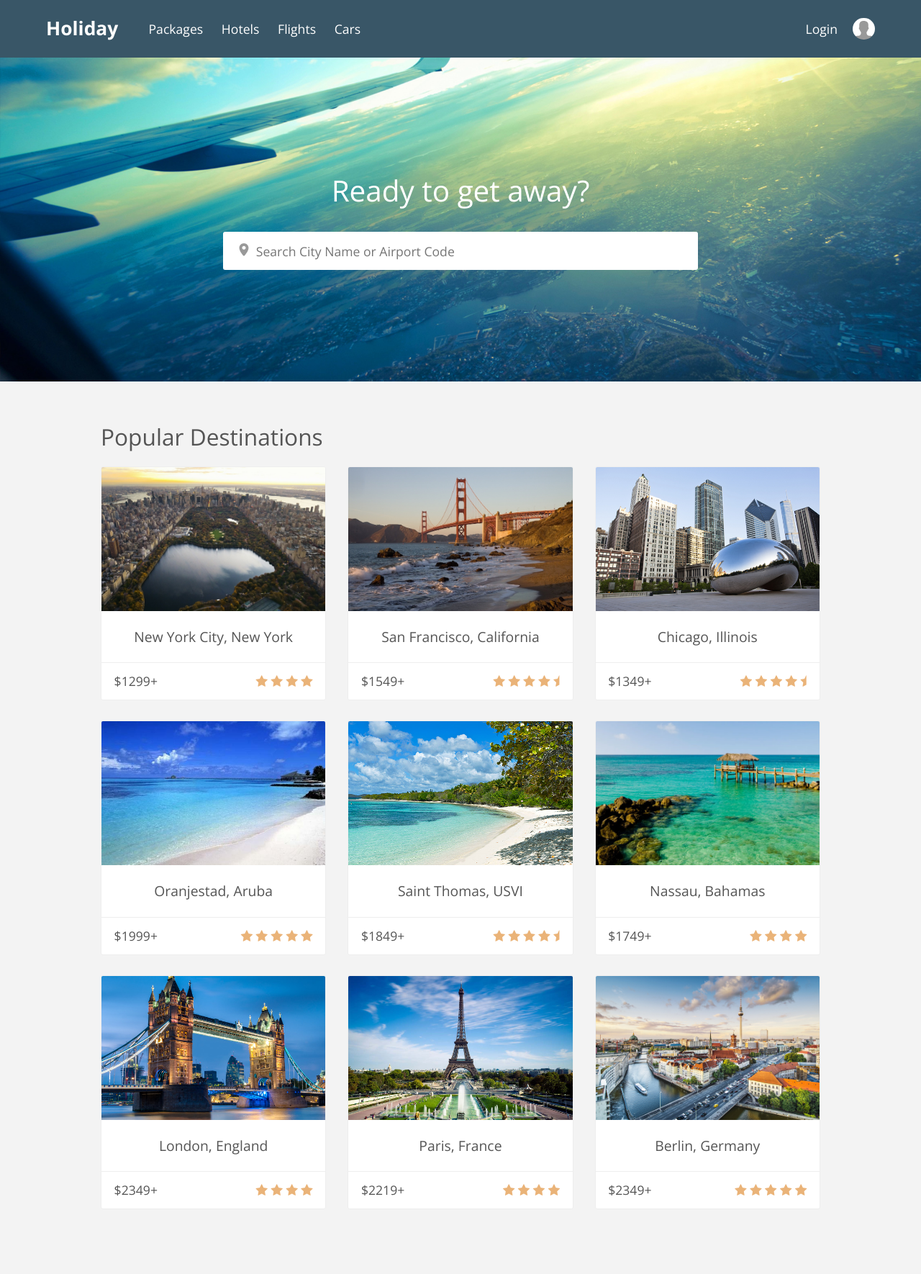
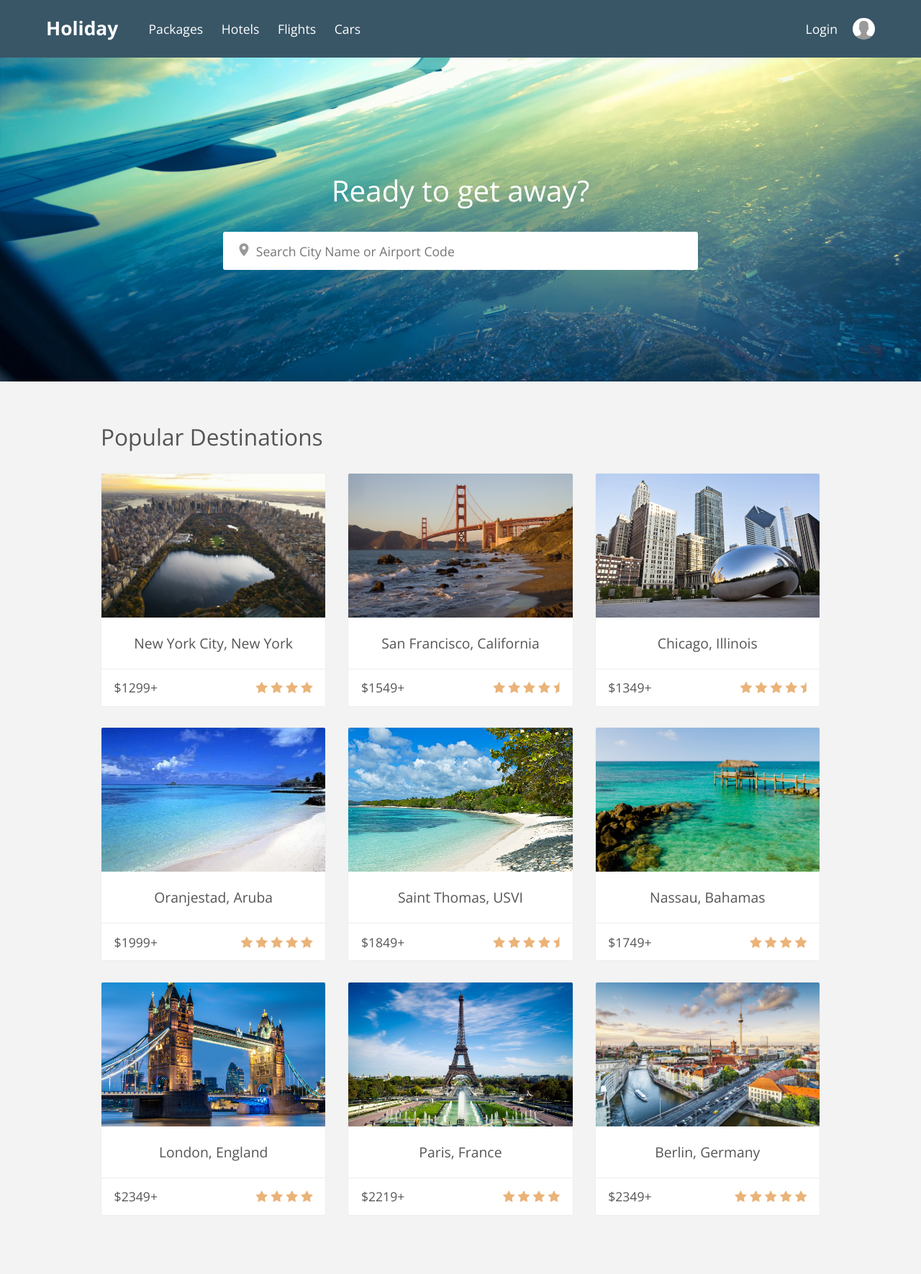
Before and after one commit to Treydor/holiday, a Jekyll site: the page built from index.html, in a window 1280 px wide. Shown: the whole page at 72% size. Built offline with Jekyll 4.4.1, drawn with Linux system fonts in a browser that asks for light colours; nearby versions of some CDN libraries.

Commit message:
Adds section__title, organizes styles

```diff
--- a/assets/stylesheets/components/_typography.scss
+++ b/assets/stylesheets/components/_typography.scss
@@ -21,10 +21,11 @@
   &:last-of-type { margin: 0; }
 }
 
+em { font-style: italic; }
+
+/*------ List ------*/
+
 ul { margin: 0 0 1.5rem; }
-
-strong { font-weight: $bold; }
-em { font-style: italic; }
 
 /*------ Links ------*/
 
@@ -32,3 +33,7 @@
   color: inherit;
   text-decoration: underline;
 }
+
+/*------ Section title ------*/
+
+.section__title { margin-bottom: 1.5rem; }
```
